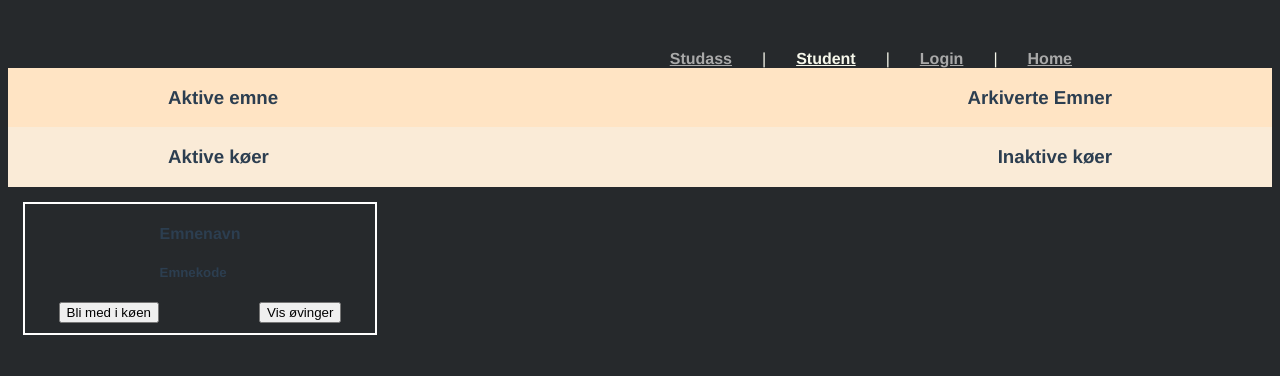
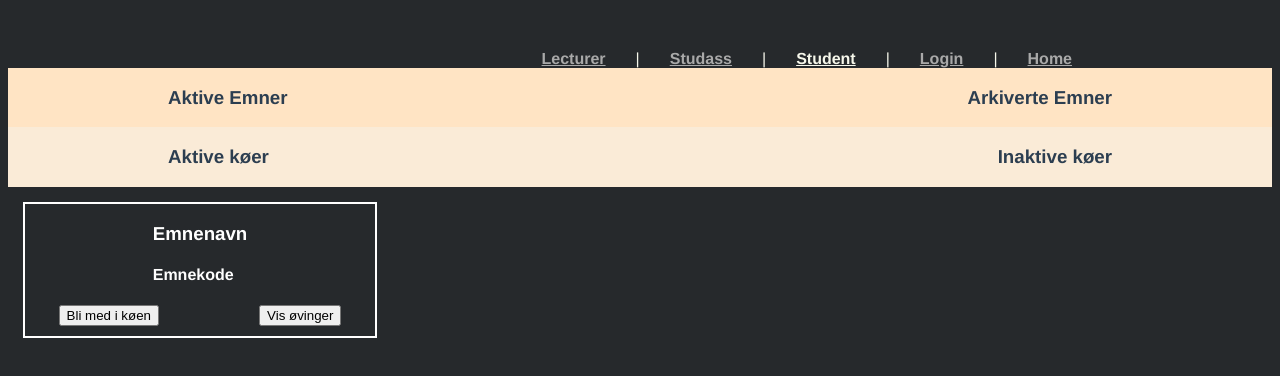
Before and after one commit to Prosjekt-IDATT2105/Frontend, a Vue app: page /student in a window 1280 px wide. Shown: the top 376 px of the page. Built offline with nearby package versions, Linux system fonts and the light colour scheme.

Commit message:
StudentPage and StudassPage in progress

```diff
--- a/src/App.vue
+++ b/src/App.vue
@@ -3,7 +3,8 @@
     <router-link to="/">Home</router-link> |
     <router-link to="/login">Login</router-link> |
     <router-link to="/student">Student</router-link> |
-    <router-link to="/studass">Studass</router-link>
+    <router-link to="/studass">Studass</router-link> |
+    <router-link to="/lecturer">Lecturer</router-link>
   </div>
   <router-view />
 </template>
--- a/src/router/index.js
+++ b/src/router/index.js
@@ -3,6 +3,7 @@ import Home from "@/views/Home.vue";
 import LoginPage from "@/views/LoginPage.vue"
 import StudentPage from "../views/Student/StudentPage.vue"
 import StudassPage from "../views/Studass/StudassPage.vue";
+import Lecturer from "../views/Admin/Lecturer.vue"
 
 const routes = [
   {
@@ -25,6 +26,11 @@ const routes = [
     name: "LoginPage",
     component: LoginPage,
   },
+  {
+    path: "/lecturer",
+    name: Lecturer,
+    component: Lecturer,
+  }
 ];
 
 const router = createRouter({
--- a/src/store/index.js
+++ b/src/store/index.js
@@ -42,6 +42,9 @@ export default createStore({
     GET_IsLoggedIn(state) {
       return state.isLoggedIn;
     },
+    GET_USERID(state) {
+      return state.user_id;
+    }
   },
   actions: {},
   modules: {},
--- /dev/null
+++ b/src/views/Admin/Lecturer.vue
@@ -0,0 +1,21 @@
+<template>
+    <div class="conatiner">
+        <div class="header-top">
+            <h3>Aktive emne</h3>
+            <h3>Arkiverte Emner</h3>
+        </div>
+    </div>
+</template>
+<style scoped>
+    .container {
+    display: flex;
+    flex-direction: column;
+}
+.header-top {
+    display: flex;
+    flex-direction: row;
+    justify-content: space-between;
+    padding: 0 160px 0 160px;
+    background-color: bisque;
+}
+</style>
--- /dev/null
+++ b/src/views/Studass/StudassComponent.vue
@@ -0,0 +1,5 @@
+<template>
+    <div class="conatiner">
+        <h3>Hei</h3>
+    </div>
+</template>
--- a/src/views/Studass/StudassPage.vue
+++ b/src/views/Studass/StudassPage.vue
@@ -1,17 +1,40 @@
 <template>
     <div class="conatiner">
         <div class="header-top">
-            <h3 @click="goHome()">Student</h3>
-            <h3>Studentassistent</h3>
+            <h3 @click="showDetailsStudent()">Student</h3>
+            <h3 @click="showDetailsStudass()">Studass</h3>
+        </div>
+        <div class="Student" v-show="openStudent">
+            <student-page/>
+        </div>
+        <div class="Studass" v-show="openStudass">
+            <studass-component/>
         </div>
     </div>
 </template>
 <script>
+import StudentPage from "../Student/StudentPage.vue";
+import StudassComponent from "../Studass/StudassComponent.vue"
 export default {
+    components: {
+        StudentPage,
+        StudassComponent,
+    },
+    data() {
+        return {
+            openStudent: false,
+            openStudass: true,
+        }
+    },
     methods: {
-        goToHome(){
-            this.$router.push('/student');
-      }
+        showDetailsStudent() {
+            this.openStudent = true;
+            this.openStudass = false;
+        },
+        showDetailsStudass() {
+            this.openStudass = true;
+            this.openStudent = false;
+        },
     }
 }
 </script>
--- /dev/null
+++ b/src/views/Student/AktiveEmner.vue
@@ -0,0 +1,50 @@
+<template>
+    <div class="container">
+        <div class="header">
+            <div id="left-content">
+            <h3>Aktive køer</h3>
+        </div>
+        <div id="right-content">
+            <h3>Inaktive køer</h3>
+        </div>
+        </div>
+        <div id="studentbox">
+            <StudentComponent/>
+        </div>
+    </div>
+</template>
+<script>
+import StudentComponent from "../Student/StudentComponent.vue"
+export default {
+    components: {
+        StudentComponent,
+    }
+}
+</script>
+<style scoped>
+.container {
+    display: flex;
+    flex-direction: column;
+}
+.header {
+    display: flex;
+    flex-direction: row;
+    justify-content: space-between;
+    padding: 0 160px 0 160px;
+    background-color: antiquewhite;
+}
+.left_content {
+  width: 100%;
+  flex-direction: row;
+  justify-content: flex-start;
+  margin-bottom: rem(100);
+  height: rem(600);
+}
+.right_content {
+  width: 100%;
+  flex-direction: row;
+  justify-content: flex-start;
+  height: rem(600);
+  margin-bottom: rem(100);
+}
+</style>
--- /dev/null
+++ b/src/views/Student/ArkiverteEmner.vue
@@ -0,0 +1,5 @@
+<template>
+    <div class="conatiner">
+        <h3>Hei</h3>
+    </div>
+</template>
--- /dev/null
+++ b/src/views/Student/QueComponent.vue
@@ -0,0 +1 @@
+<template></template>
--- a/src/views/Student/StudentComponent.vue
+++ b/src/views/Student/StudentComponent.vue
@@ -1,8 +1,8 @@
 <template>
     <div class="studentbox-container">
         <div class="information">
-            <h4>Emnenavn</h4>
-            <h5>Emnekode</h5>
+            <h3>Emnenavn</h3>
+            <h4>Emnekode</h4>
         </div>
         <div class="buttons">
             <button id="add-que">Bli med i køen</button>
@@ -21,9 +21,10 @@
   justify-content: center;
   margin: 15px;
 }
-.infromation {
+.infromation, h3, h4{
     flex-direction: column;
     justify-content: center;
+    color: white;
 }
 .buttons {
     display: flex;
--- a/src/views/Student/StudentPage.vue
+++ b/src/views/Student/StudentPage.vue
@@ -1,27 +1,40 @@
 <template>
     <div class="container">
         <div class="header-top">
-            <h3>Aktive emne</h3>
-            <h3>Arkiverte Emner</h3>
+            <h3 @click="showDetailsAktive()">Aktive Emner</h3>
+            <h3 @click="showDetailsArkiverte()">Arkiverte Emner</h3>
         </div>
-        <div class="header">
-            <div id="left-content">
-            <h3>Aktive køer</h3>
+        <div class="aktiveEmner" v-show="openAktiveEmner">
+            <aktive-emner/>
         </div>
-        <div id="right-content">
-            <h3>Inaktive køer</h3>
-        </div>
-        </div>
-        <div id="studentbox">
-            <StudentComponent/>
+        <div class="aktiveEmner" v-show="openArkiverteEmner">
+            <arkiverte-emner/>
         </div>
     </div>
 </template>
 <script>
-import StudentComponent from "../Student/StudentComponent.vue";
+import AktiveEmner from "../Student/AktiveEmner.vue";
+import ArkiverteEmner from "../Student/ArkiverteEmner.vue";
 export default {
     components: {
-        StudentComponent,
+        AktiveEmner,
+        ArkiverteEmner,
+    },
+    data() {
+        return {
+            openAktiveEmner: true,
+            openArkiverteEmner: false
+        }
+    },
+    methods: {
+        showDetailsAktive() {
+            this.openAktiveEmner = true;
+            this.openArkiverteEmner = false;
+        },
+        showDetailsArkiverte() {
+            this.openArkiverteEmner = true;
+            this.openAktiveEmner = false;
+        },
     }
 }
 </script>
@@ -37,25 +50,11 @@ export default {
     padding: 0 160px 0 160px;
     background-color: bisque;
 }
-.header {
-    display: flex;
-    flex-direction: row;
-    justify-content: space-between;
-    padding: 0 160px 0 160px;
-    background-color: antiquewhite;
-}
-.left_content {
-  width: 100%;
-  flex-direction: row;
-  justify-content: flex-start;
-  margin-bottom: rem(100);
-  height: rem(600);
-}
-.right_content {
-  width: 100%;
-  flex-direction: row;
-  justify-content: flex-start;
-  height: rem(600);
-  margin-bottom: rem(100);
+
+@media only screen and (max-width:500px) {
+  /* For mobile phones: */
+  .container, h3, h4 {
+    width: 100%;
+  }
 }
 </style>
```
Also changed, not shown: src/views/Lecturer.vue (deleted).
